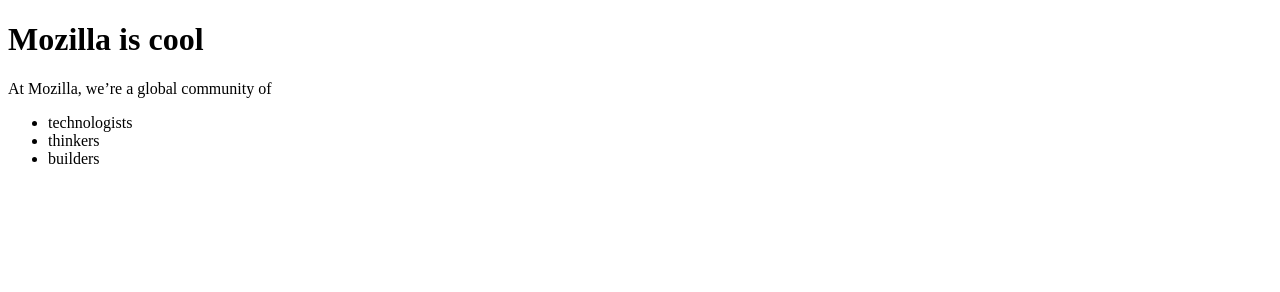
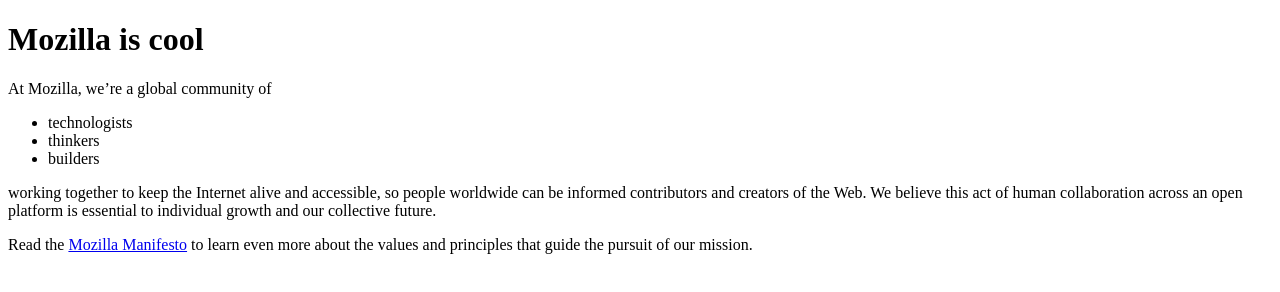
Before and after one commit to code4policy-archive/mozilla-website-julihcho, a plain HTML site: page index.html in a window 1280 px wide. Drawn offline with Linux system fonts and the light colour scheme.

Commit message:
add longer Mozilla description

```diff
--- a/index.html
+++ b/index.html
@@ -13,5 +13,9 @@
       <li>thinkers</li>
       <li>builders</li>
     </ul>
+
+    <p>working together to keep the Internet alive and accessible, so people worldwide can be informed contributors and creators of the Web. We believe this act of human collaboration across an open platform is essential to individual growth and our collective future.</p>
+
+    <p>Read the <a href="https://www.mozilla.org/en-US/about/manifesto/">Mozilla Manifesto</a> to learn even more about the values and principles that guide the pursuit of our mission.</p>
 </body>
 </html>
```
